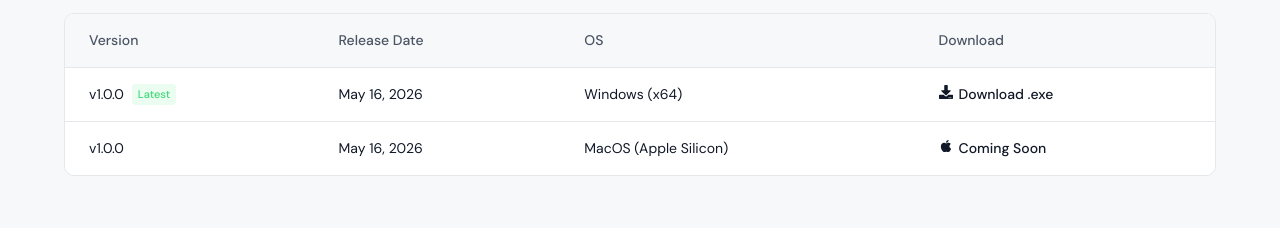
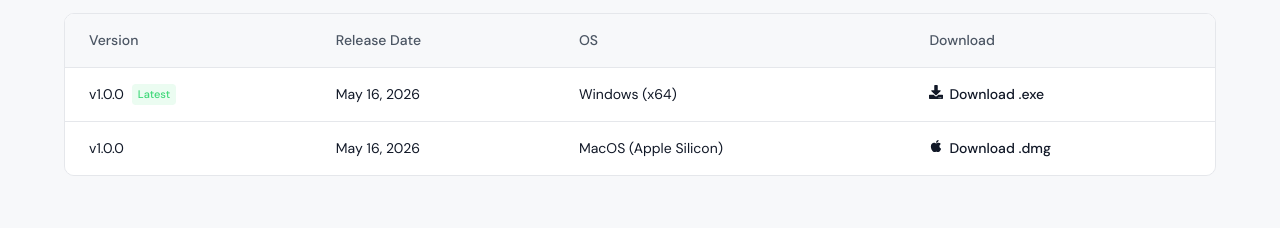
Before and after one commit to AliQ5/wa-sender, a React (Vite) app: page / in a window 1280 px wide. Shown: the part 2640-2868 px from the top of the page. Built offline with nearby package versions, Linux system fonts and the light colour scheme.

Commit message:
Update download links to point directly to GitHub Releases

```diff
--- a/src/App.jsx
+++ b/src/App.jsx
@@ -8,8 +8,8 @@
 
 gsap.registerPlugin(ScrollTrigger)
 
-const DOWNLOAD_URL_WINDOWS = "/wa-sender-setup.exe"
-const DOWNLOAD_URL_MAC = "#"
+const DOWNLOAD_URL_WINDOWS = "https://github.com/AliQ5/wa-sender-app/releases/latest/download/WA-SENDER.Setup.1.0.0.exe"
+const DOWNLOAD_URL_MAC = "https://github.com/AliQ5/wa-sender-app/releases/latest/download/WA-SENDER-1.0.0-arm64.dmg"
 
 // ─── CUSTOM CURSOR ─────────────────────────────────────────────────────────────
 function CustomCursor() {
@@ -229,8 +229,7 @@
             </motion.div>
           </motion.a>
           <motion.a
-            href={DOWNLOAD_URL_MAC}
-            onClick={(e) => { e.preventDefault(); alert('MacOS version coming soon!') }}
+            href={DOWNLOAD_URL_MAC} download
             className="btn btn-outline"
             whileHover={{ scale: 1.03 }} whileTap={{ scale: 0.97 }}
           >
@@ -454,8 +453,8 @@
                 <td>May 16, 2026</td>
                 <td>MacOS (Apple Silicon)</td>
                 <td>
-                  <motion.a href={DOWNLOAD_URL_MAC} onClick={(e) => { e.preventDefault(); alert('MacOS version coming soon!') }} style={{ display: 'inline-flex', alignItems: 'center', gap: 6, color: 'var(--text)', fontWeight: 500 }}>
-                    <motion.div whileHover={{ y: 3 }}><FaApple size={14} /></motion.div> Coming Soon
+                  <motion.a href={DOWNLOAD_URL_MAC} download style={{ display: 'inline-flex', alignItems: 'center', gap: 6, color: 'var(--text)', fontWeight: 500 }}>
+                    <motion.div whileHover={{ y: 3 }}><FaApple size={14} /></motion.div> Download .dmg
                   </motion.a>
                 </td>
               </tr>
@@ -592,7 +591,7 @@
           <motion.a href={DOWNLOAD_URL_WINDOWS} download className="btn btn-primary" whileHover={{ scale: 1.03 }} whileTap={{ scale: 0.97 }}>
             Download for Windows
           </motion.a>
-          <motion.a href={DOWNLOAD_URL_MAC} onClick={(e) => { e.preventDefault(); alert('MacOS version coming soon!') }} className="btn btn-outline" style={{ background: 'white' }} whileHover={{ scale: 1.03 }} whileTap={{ scale: 0.97 }}>
+          <motion.a href={DOWNLOAD_URL_MAC} download className="btn btn-outline" style={{ background: 'white' }} whileHover={{ scale: 1.03 }} whileTap={{ scale: 0.97 }}>
             Download for MacOS
           </motion.a>
         </div>
```
